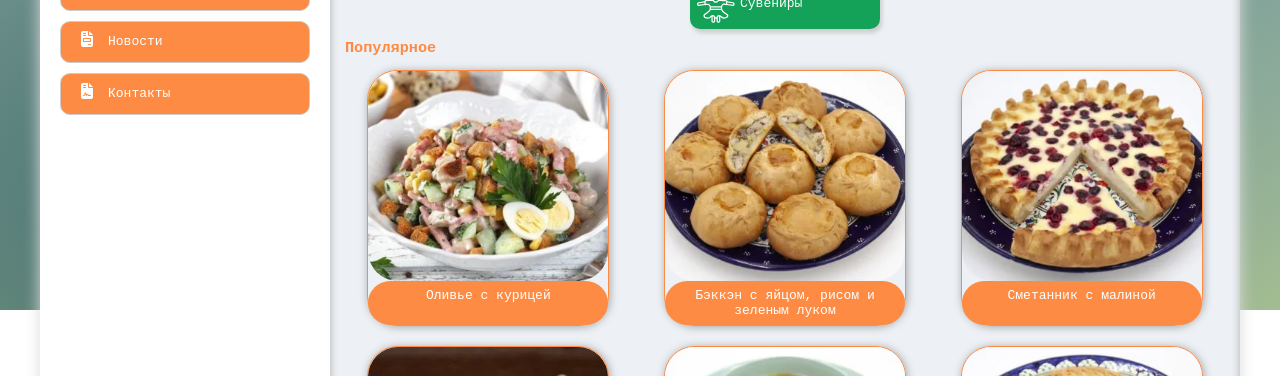
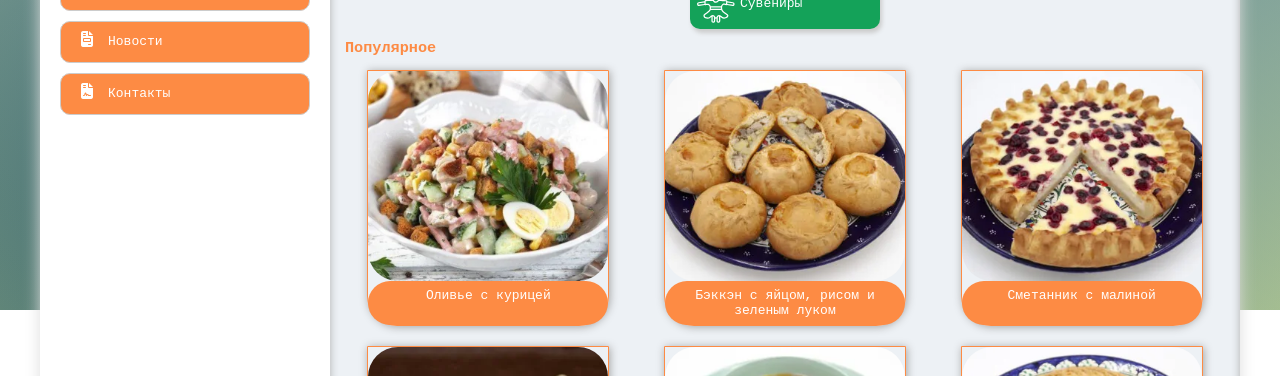
Before and after one commit to frontendcss/food, a plain HTML site: page index.html in a window 1280 px wide. Shown: the part 490-866 px from the top of the page. Drawn offline with Linux system fonts and the light colour scheme.

Commit message:
Update style.css

```diff
--- a/css/style.css
+++ b/css/style.css
@@ -382,7 +382,7 @@ body::before {
 }
 
 .food-list_item a{
-	border-radius: 30px;
+	border-radius: 0 0 30px 30px;
 	display: flex;
 	width: 240px;
 	flex-direction: column;
```
